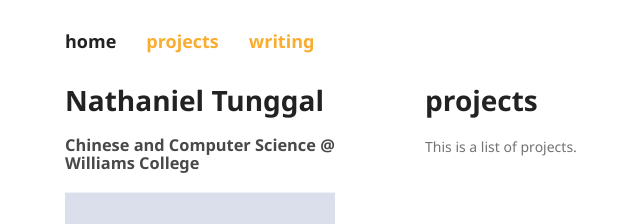
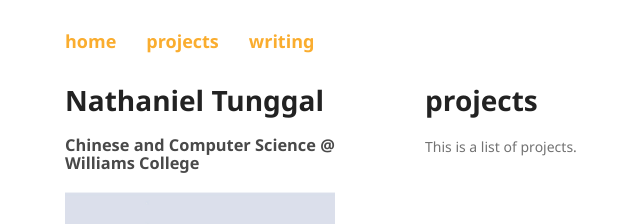
Before and after one commit to ntunggal/ntunggal.github.io, a Jekyll site: the page built from projects.md, in a window 1280 px wide. Shown: the top 224 px of the page, without its empty margins (145-785 px from the left). Built offline with Jekyll 4.4.1, drawn with Linux system fonts in a browser that asks for light colours; our own code applies the rules of GitHub Pages for plain Markdown files.

Commit message:
navbar updates based on page

```diff
--- a/_layouts/default.html
+++ b/_layouts/default.html
@@ -18,9 +18,27 @@
   <body>
     <nav>
       <ul>
-        <li>home</li>
-        <li><a href="/projects">projects</a></li>
-        <li><a href="/writing">writing</a></li>
+        <li>
+          {% if page.url == "/" %}
+            home
+          {% else %}
+            <a href="{{ '/' | relative_url }}">home</a>
+          {% endif %}
+        </li>
+        <li>
+          {% if page.url == "/projects/" %}
+            projects
+          {% else %}
+            <a href="{{ '/projects/' | relative_url }}">projects</a>
+          {% endif %}
+        </li>
+        <li>
+          {% if page.url == "/writing/" %}
+            writing
+          {% else %}
+            <a href="{{ '/writing/' | relative_url }}">writing</a>
+          {% endif %}
+        </li>
       </ul>
     </nav>
 
```
